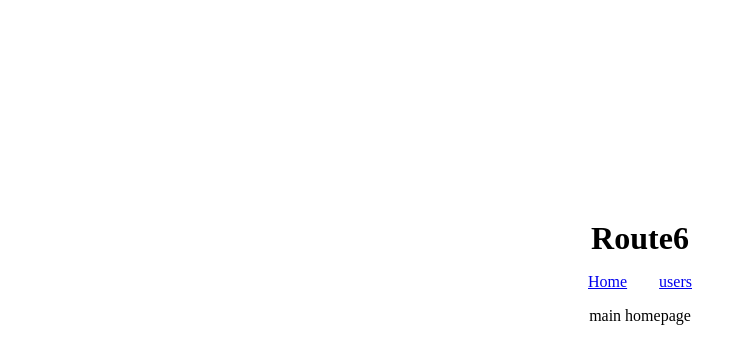
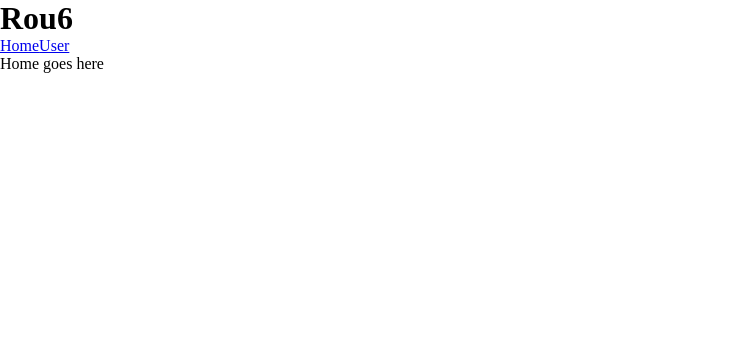
Before and after one commit to Maxinth/route-update, a React (Create React App) app: page / in a window 1280 px wide. Shown: the top 364 px of the page, without its empty margins (0-755 px from the left). Built offline with nearby package versions, Linux system fonts and the light colour scheme.

Commit message:
the index prop

```diff
--- a/src/App.js
+++ b/src/App.js
@@ -1,20 +1,29 @@
 import "./App.css";
-import { Routes, Route } from "react-router-dom";
-import Users from "./components/Users";
-import MainHome from "./components/MainHome";
-import Navbar from "./components/Nav/Navbar";
+import { Routes, Route, Link } from "react-router-dom";
+import Home from "./components/Home";
+import User from "./components/User";
+import NoMatch from "./components/NoMatch";
 
-function App() {
+const App = () => {
   return (
-    <div className="App">
-      <h1>Route6</h1>
-      <Navbar />
+    <>
+      <h1>Rou6</h1>
+
+      <nav>
+        <Link to="/home">Home</Link>
+        <Link to="/user">User</Link>
+      </nav>
+
       <Routes>
-        <Route path="/" element={<MainHome />} />
-        <Route path="users" element={<Users />} />
+        {/* index prop ensures the root path returns the Home component */}
+        <Route index element={<Home />} />
+        {/* index prop ensures the root path returns the Home component */}
+        <Route path="home" element={<Home />} />
+        <Route path="user" element={<User />} />
+        <Route path="*" element={<NoMatch />} />
       </Routes>
-    </div>
+    </>
   );
-}
+};
 
 export default App;
--- /dev/null
+++ b/src/components/Home.jsx
@@ -0,0 +1,7 @@
+import React from "react";
+
+const Home = () => {
+  return <div>Home goes here</div>;
+};
+
+export default Home;
--- a/src/components/MainHome.jsx
+++ /dev/null
@@ -1,5 +0,0 @@
-const Products = () => {
-  return <div>main homepage</div>;
-};
-
-export default Products;
--- a/src/components/Nav/Navbar.jsx
+++ /dev/null
@@ -1,18 +0,0 @@
-import { Link } from "react-router-dom";
-
-const Navbar = () => {
-  return (
-    <nav>
-      <ul className="nav">
-        <li>
-          <Link to="/">Home</Link>
-        </li>
-        <li>
-          <Link to="users">users</Link>
-        </li>
-      </ul>
-    </nav>
-  );
-};
-
-export default Navbar;
--- /dev/null
+++ b/src/components/NoMatch.jsx
@@ -0,0 +1,7 @@
+import React from "react";
+
+const NoMatch = () => {
+  return <div>No matching route</div>;
+};
+
+export default NoMatch;
--- /dev/null
+++ b/src/components/User.jsx
@@ -0,0 +1,7 @@
+import React from "react";
+
+const User = () => {
+  return <div>Users </div>;
+};
+
+export default User;
--- a/src/components/Users.jsx
+++ /dev/null
@@ -1,5 +0,0 @@
-const Users = () => {
-  return <div>Users Page</div>;
-};
-
-export default Users;
```
